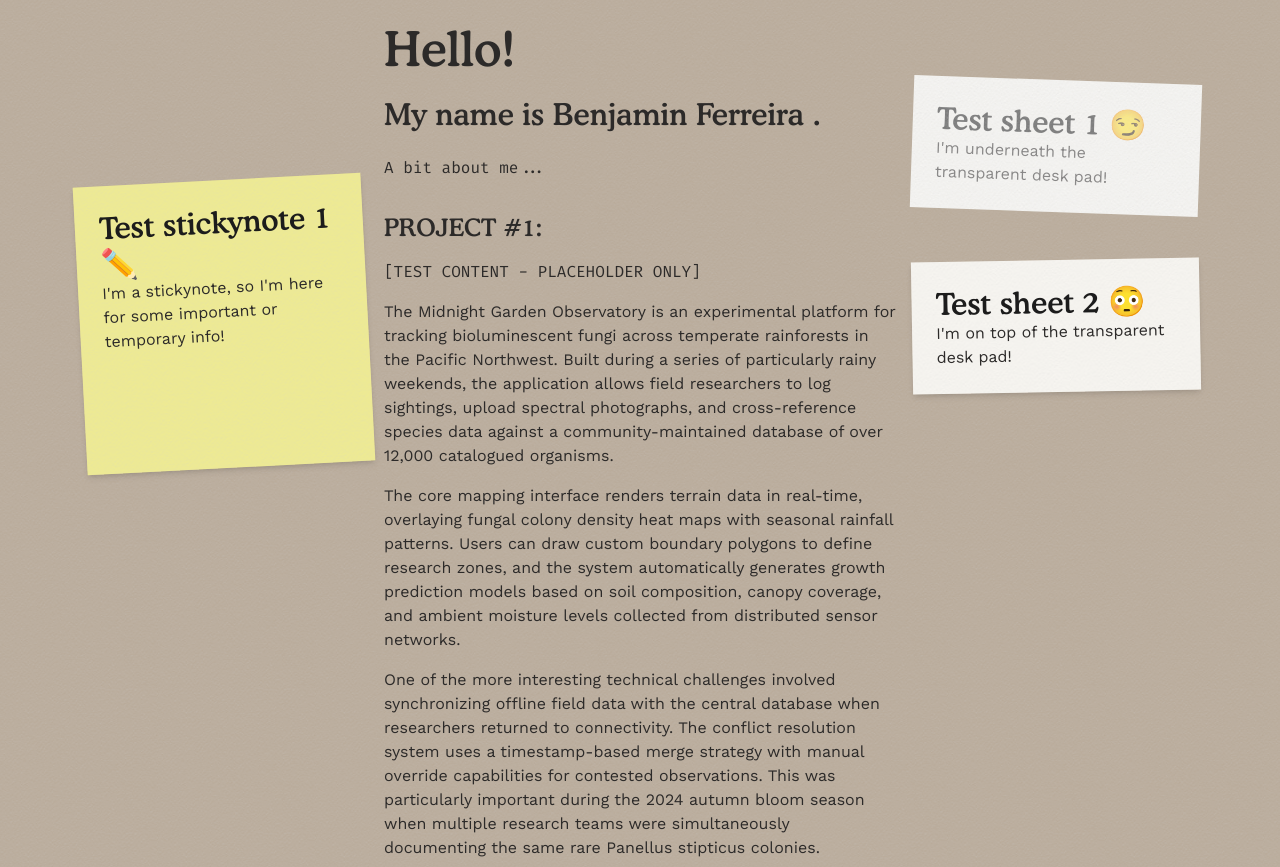
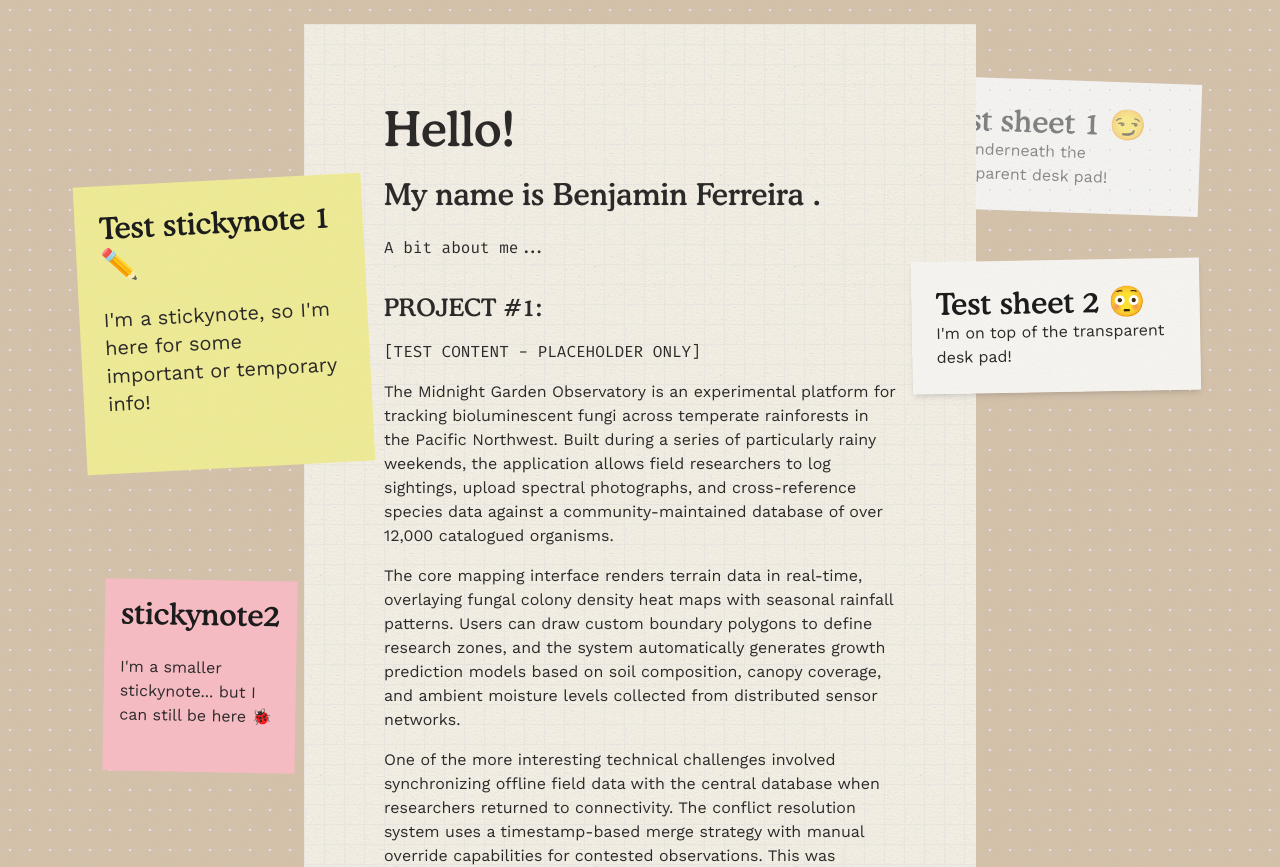
Before and after one commit to benjaminferreira/benjaminferreira.dev, a Next.js app: page / in a window 1280 px wide. Shown: the top 867 px of the page. Built offline with nearby package versions, Linux system fonts and the light colour scheme.

Commit message:
Now animating StickyNote peel with Motion, added real-world size formats

```diff
--- a/src/app/(notebook)/layout.tsx
+++ b/src/app/(notebook)/layout.tsx
@@ -4,37 +4,60 @@ import StickyNote from "@/components/StickyNote";
 
 export default function NotebookLayout({ children }: { children: React.ReactNode }) {
 	return (
-		<div className="bg-desk-oak relative min-h-screen">
-			<div className="absolute top-20 right-20">
+		<div className="bg-desk-cork relative min-h-screen">
 			<Sheet
 				pattern="dotruled"
-					className="rotate-2 w-2xs"
+				className="rotate-2 w-2xs absolute top-20 right-20"
 			>
 				<h2 className="font-heading text-charcoal text-3xl">Test sheet 1 😏</h2>
 				<p>I'm underneath the transparent desk pad!</p>
 			</Sheet>
-			</div>
 
-			<Surface variant="tracing">{children}</Surface>
-			<div className="absolute top-65 right-20 z-20">
+			<Surface
+				variant="tracing"
+				pattern="dotgrid"
+				className="min-h-screen"
+			>
+				<Sheet
+					variant="paper-md"
+					pattern="grid"
+					texture="grain"
+					padding="p-20"
+					className="max-w-2xl mx-auto"
+				>
+					{children}
+				</Sheet>
+			</Surface>
 			<Sheet
 				pattern="dotruled"
 				raised
 				interactive
-					className="-rotate-1 w-2xs"
+				className="-rotate-1 w-2xs absolute top-65 right-20 z-20"
 			>
 				<h2 className="font-heading text-charcoal text-3xl">Test sheet 2 😳</h2>
 				<p>I'm on top of the transparent desk pad!</p>
 			</Sheet>
-			</div>
-			<div className="absolute top-45 left-20 z-20">
+			<div className="absolute top-45 left-20 z-20 -rotate-3">
 				<StickyNote
+					format="standard"
 					bgColor="bg-mild-yellow"
 					interactive
-					className="-rotate-3 w-2xs aspect-square"
 				>
 					<h2 className="font-heading text-charcoal text-3xl">Test stickynote 1 ✏️</h2>
-					<p>I'm a stickynote, so I'm here for some important or temporary info!</p>
+					<br></br>
+					<p className="text-xl">I'm a stickynote, so I'm here for some important or temporary info!</p>
+				</StickyNote>
+			</div>
+			<div className="absolute top-145 left-26 z-20 rotate-1">
+				<StickyNote
+					format="small"
+					bgColor="bg-mild-pink"
+					padding="p-4"
+					interactive
+				>
+					<h2 className="font-heading text-charcoal text-3xl">stickynote2</h2>
+					<br></br>
+					<p>I'm a smaller stickynote... but I can still be here 🐞</p>
 				</StickyNote>
 			</div>
 		</div>
--- a/src/app/(notebook)/page.tsx
+++ b/src/app/(notebook)/page.tsx
@@ -1,11 +1,11 @@
 export default function HomePage() {
 	return (
-		<div className="space-y-8 max-w-lg mx-auto">
+		<div className="space-y-8">
 			<section className="space-y-6">
 				<h1 className="text-5xl font-heading text-ink">Hello!</h1>
 				<h2 className="text-3xl font-heading text-ink">
 					My name is{" "}
-					<span className="relative z-0 inline-block after:content-[''] after:absolute after:bottom-1 after:-left-0.5 after:w-0 hover:after:w-[calc(100%+4px)] after:h-5/7 after:bg-mild-yellow/70 after:-rotate-1 after:-z-10 after:transition-all after:duration-1000">
+					<span className="relative z-0 inline-block after:content-[''] after:absolute after:bottom-1 after:-left-0.5 after:w-0 hover:after:w-[calc(100%+4px)] after:h-5/7 after:bg-mild-yellow/70 after:rotate-[-0.5deg] after:-z-10 after:transition-all after:duration-1000">
 						Benjamin Ferreira
 					</span>{" "}
 					.
--- a/src/components/StickyNote.tsx
+++ b/src/components/StickyNote.tsx
@@ -6,6 +6,7 @@
 "use client";
 
 import { useState } from "react";
+import { motion, useReducedMotion, type Variants } from "motion/react";
 import Surface, { SurfaceMaterialProps } from "./Surface";
 
 /**
@@ -15,6 +16,9 @@ import Surface, { SurfaceMaterialProps } from "./Surface";
 interface StickyNoteProps extends SurfaceMaterialProps {
 	// /** Whether the stickynote is raised off the surface with a shadow */
 	// raised?: boolean;
+
+	/** The physical size of the note (default: "standard") */
+	format?: "small" | "standard" | "large";
 
 	/** Enables hover lift + active press physics */
 	interactive?: boolean;
@@ -27,71 +31,148 @@ interface StickyNoteProps extends SurfaceMaterialProps {
 }
 
 /**
+ * Real-world sticky note formats, sized true to life.
+ * CSS defines 1in as 96px, which is 6rem at the default root font size,
+ * so 1 inch = 6rem here (w-24). Using rem keeps them scaling with root font size.
+ *
+ * small    2in x 2in      brief annotations
+ * standard 3in x 3in      the classic
+ * large    4in x 4in      brainstorming, diagrams
+ */
+const formatClasses: Record<NonNullable<StickyNoteProps["format"]>, string> = {
+	small: "w-48 aspect-square",
+	standard: "w-72 aspect-square",
+	large: "w-96 aspect-square",
+};
+
+/**
+ * Contact shadow drawn on the paper itself (the part still touching the wall).
+ * Transparent until lifted, but every variant declares all 4 values (x / y / blur / spread)
+ * so Motion can interpolate it in both directions. If only some variants declare it,
+ * the shadow never animates back off.
+ */
+const contactShadow = {
+	stuck: "0 0px 0px 0px rgba(0,0,0,0)",
+	nudge: "0 0px 0px 0px rgba(0,0,0,0)",
+	lifted: "0 3px 5px -1px rgba(0,0,0,0.14)",
+};
+
+/** The paper. Pivots from its glued top edge, so positive rotateX peels the bottom up. */
+const noteVariants: Variants = {
+	stuck: {
+		rotateX: 0,
+		y: 0,
+		scale: 1,
+		rotate: 0,
+		boxShadow: contactShadow.stuck,
+	},
+	nudge: {
+		rotateX: 5,
+		boxShadow: contactShadow.nudge,
+		transition: { duration: 0.25, ease: "easeOut" },
+	},
+	lifted: {
+		// bottom curls first, then the whole note unsticks and floats up
+		rotateX: [0, 18, 2],
+		y: [0, 0, -12],
+		scale: [1, 1, 1.04],
+		boxShadow: contactShadow.lifted,
+		transition: { duration: 0.333, times: [0, 0.45, 1], ease: "easeOut" },
+	},
+};
+
+/** Reduced motion: keep the shadow feedback, drop the 3D movement. */
+const noteVariantsReduced: Variants = {
+	stuck: { boxShadow: contactShadow.stuck },
+	nudge: { boxShadow: contactShadow.nudge },
+	lifted: { boxShadow: contactShadow.lifted },
+};
+
+/**
+ * The cast shadow, as a sibling of the paper so it never tilts along with it.
+ * originY 1 pins its bottom edge to the note's bottom, so scaleY grows it upward.
+ * At lifted it reaches the full height of the note, since a fully peeled note is
+ * off the wall entirely and casts a complete shadow.
+ */
+const shadowVariants: Variants = {
+	stuck: {
+		opacity: 0,
+		scaleY: 0,
+		y: 0,
+		transition: { duration: 0.3, ease: "easeOut" },
+	},
+	nudge: {
+		opacity: 0.3,
+		scaleY: 1,
+		y: 6,
+		transition: { duration: 0.25, ease: "easeOut" },
+	},
+	lifted: {
+		opacity: 0.34,
+		scaleY: 1.5,
+		y: 0,
+		transition: { duration: 0.333, ease: "easeOut" },
+	},
+};
+
+/**
  * A stickynote with a flat (stuck) top side where the rest is slightly lifted
  * Renders a Surface internally for the surface material, and handles
  * object-level behavior: elevation, interactivity, and scrollability.
  *
  * @example
-
+ * <StickyNote format="standard" bgColor="bg-mild-yellow" interactive>
+ *   <p>Remember to water the plants</p>
+ * </StickyNote>
  */
 export default function StickyNote({
-	// raised = false,
+	format = "standard",
 	interactive = false,
 	className = "",
 	children,
 	...surfaceProps
 }: StickyNoteProps) {
 	const [lifted, setLifted] = useState(false);
-	const [pressed, setPressed] = useState(false);
+	const reduceMotion = useReducedMotion();
 
-	const elevationClass = "shadow-md";
-
-	// Interactive states:
-	// - hover: gentle shadow appears (CSS class)
-	// - mousedown (pressed): paper presses flat, shadow disappears
-	// - mouseup/click (lifted): paper lifts up with big shadow
-	// - blur: paper floats back down
-	const interactiveStyle: React.CSSProperties = interactive
-		? pressed
-			? {
-					transform: "translateY(1px) scale(0.995)",
-					boxShadow: "0 1px 2px 0 rgba(0,0,0,0.04)",
-					transition: "all 100ms ease-in",
+	function clickHandler() {
+		setLifted((v) => !v);
 	}
-			: lifted
-				? {
-						transform: "translateY(-6px) rotate(0.4deg)",
-						boxShadow: "0 12px 28px -4px rgba(0,0,0,0.16), 0 6px 10px -2px rgba(0,0,0,0.08)",
-						transition: "transform 200ms cubic-bezier(0.2, 0.9, 0.3, 1), box-shadow 200ms ease-out",
-					}
-				: {
-						transition: "all 500ms cubic-bezier(0.4, 0, 0.2, 1)",
-					}
-		: {};
-
-	const interactiveHoverClass =
-		interactive && !lifted && !pressed
-			? "[&:hover]:shadow-[0_4px_12px_-2px_rgba(0,0,0,0.08)] cursor-pointer"
-			: interactive
-				? "cursor-pointer"
-				: "";
 
 	return (
-		<div
-			className={`${elevationClass} ${interactiveHoverClass} ${className}`}
-			style={interactiveStyle}
+		// Stage: perspective and gestures. Variants propagate to both children.
+		<motion.div
+			className={`relative ${formatClasses[format]} ${interactive ? "cursor-pointer" : ""} ${className}`}
+			style={{ perspective: 900 }}
+			initial="stuck"
 			{...(interactive && {
 				tabIndex: 0,
-				onMouseDown: () => setPressed(true),
-				onMouseUp: () => {
-					setPressed(false);
-					setLifted(true);
-				},
-				onBlur: () => {
-					setLifted(false);
-					setPressed(false);
+				animate: lifted ? "lifted" : "stuck",
+				whileHover: lifted ? undefined : "nudge", // Don't nudge while already lifted
+				onClick: clickHandler,
+				role: "button",
+				"aria-pressed": lifted,
+				onKeyDown: (e: React.KeyboardEvent) => {
+					if (e.key === "Enter" || e.key === " ") {
+						e.preventDefault(); // Prevent spacebar from scrolling down page.
+						clickHandler();
+					}
 				},
 			})}
+		>
+			{/* Cast shadow layer - starts at bottom and only reaches partway up so the stuck top casts nothing */}
+			<motion.div
+				aria-hidden="true"
+				variants={shadowVariants}
+				style={{ originY: 1 }}
+				className="pointer-events-none absolute inset-x-1 top-1/3 rounded-t-2xl bottom-0 z-0 bg-black blur-md"
+			/>
+
+			{/* The paper itself */}
+			<motion.div
+				variants={reduceMotion ? noteVariantsReduced : noteVariants}
+				style={{ transformOrigin: "top center" }}
+				className="relative z-10 h-full"
 			>
 				<Surface
 					className="h-full"
@@ -99,6 +180,7 @@ export default function StickyNote({
 				>
 					{children}
 				</Surface>
-		</div>
+			</motion.div>
+		</motion.div>
 	);
 }
--- a/src/components/Surface.tsx
+++ b/src/components/Surface.tsx
@@ -19,6 +19,9 @@ export interface SurfaceMaterialProps {
 
 	/** Background color override */
 	bgColor?: string;
+
+	/** Tailwind padding class (default: "p-6") */
+	padding?: string;
 }
 
 /**
@@ -27,9 +30,6 @@ export interface SurfaceMaterialProps {
  * Object components (Sheet, StickyNote, etc.) handle behavior (raised, interactive, etc.)
  */
 interface SurfaceProps extends SurfaceMaterialProps {
-	/** Tailwind padding class (default: "p-6") */
-	padding?: string;
-
 	/** Additional Tailwind classes (escape hatch for one-off styling) */
 	className?: string;
 
```
Lines whose indentation alone changed are shown as unchanged.
